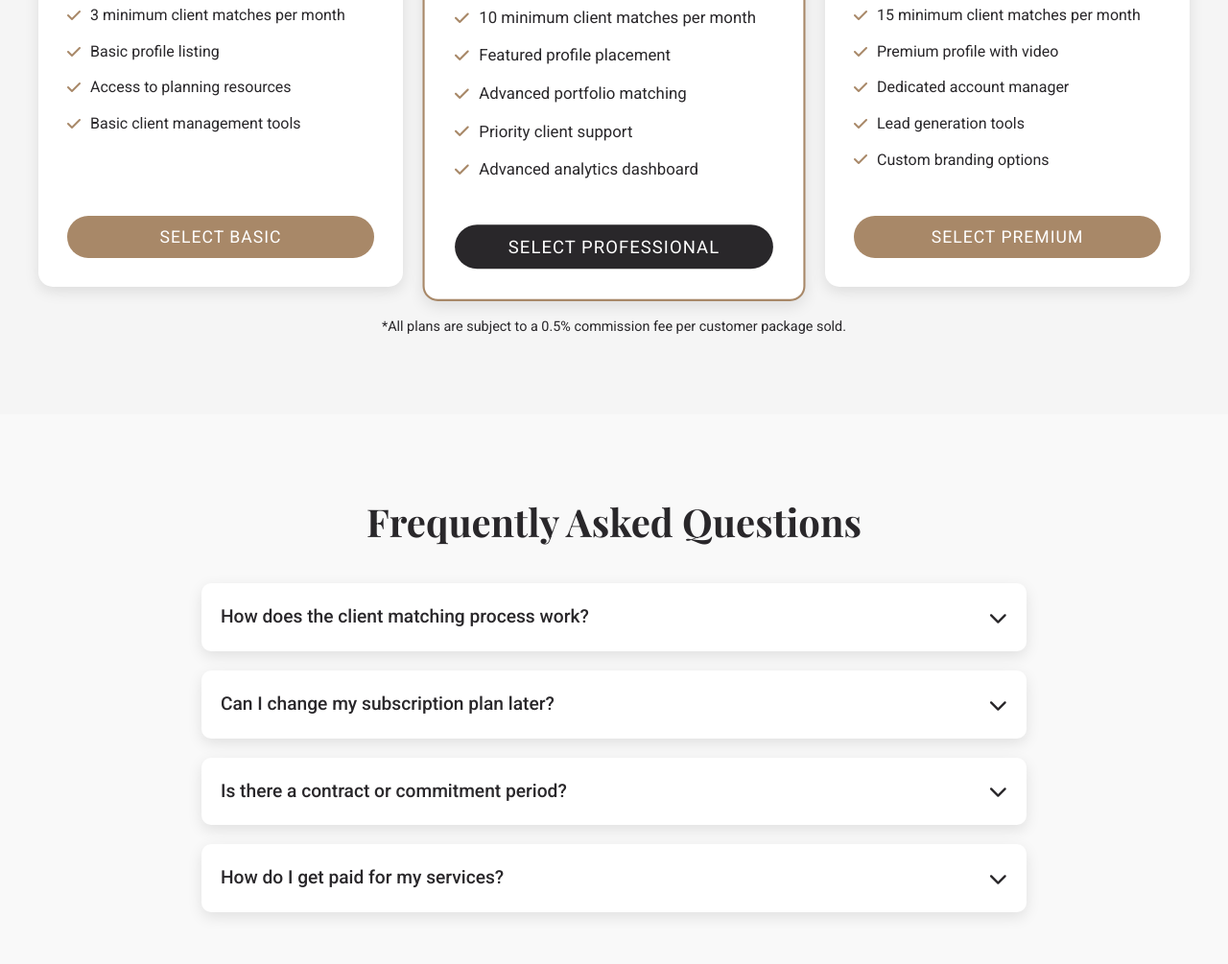
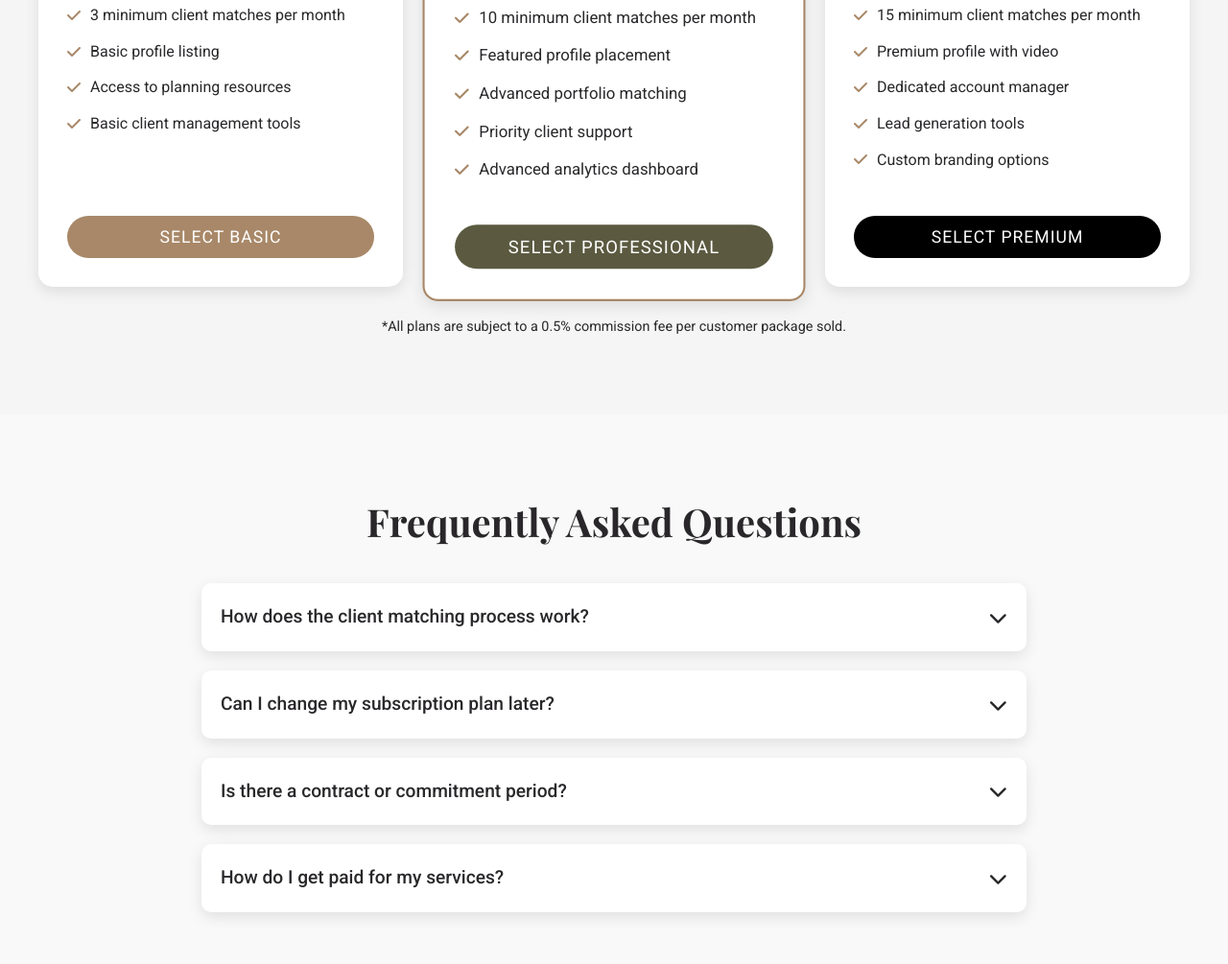
Before and after one commit to VowWeddings/Vow, a plain HTML site: page planner-signup.html in a window 1280 px wide. Shown: the part 1374-2379 px from the top of the page at 96% size. Drawn offline with nearby package versions, Linux system fonts and the light colour scheme.

Commit message:
Update planner-signup.html

```diff
--- a/planner-signup.html
+++ b/planner-signup.html
@@ -345,8 +345,28 @@
             margin-top: auto;
         }
 
+        .select-plan-button2 {
+            background-color: black;
+            color: var(--white);
+            border: none;
+            padding: 12px 30px;
+            font-size: 1.1rem;
+            border-radius: 50px;
+            cursor: pointer;
+            transition: all 0.3s ease;
+            font-family: 'Roboto', serif;
+            text-transform: uppercase;
+            letter-spacing: 1px;
+            width: 100%;
+            margin-top: auto;
+        }
+
+        .select-plan-button2:hover {
+            background-color: var(--text-color);
+        }
+
         .pricing-card.featured .select-plan-button {
-            background-color: var(--accent-color);
+            background-color: #5B5A41;
         }
 
         .select-plan-button:hover {
@@ -767,7 +787,7 @@
                             <li><i class="fas fa-check"></i> Lead generation tools</li>
                             <li><i class="fas fa-check"></i> Custom branding options</li>
                         </ul>
-                        <button class="select-plan-button" data-plan="premium">Select Premium</button>
+                        <button class="select-plan-button2" data-plan="premium">Select Premium</button>
                     </div>
                 </div>
             </div>
```
